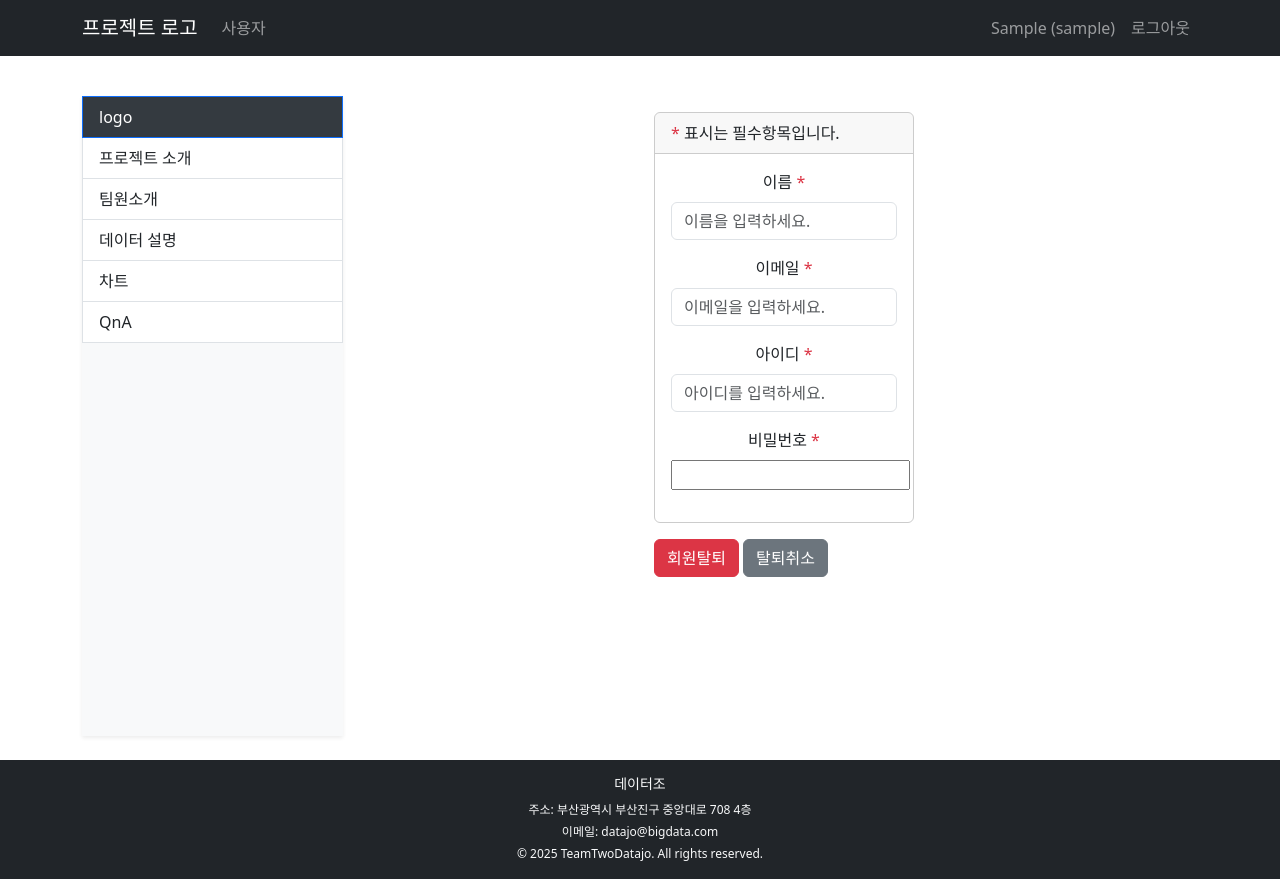
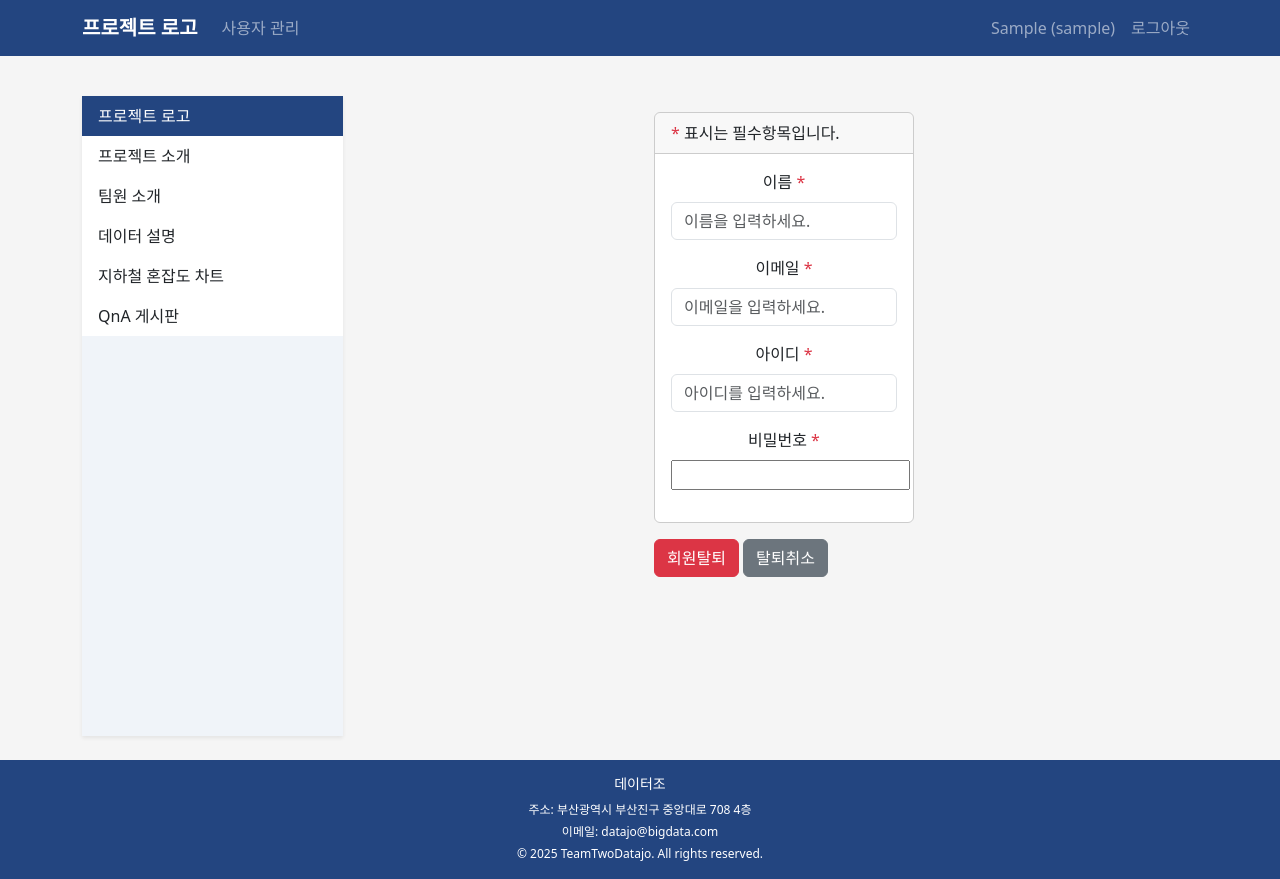
Before and after one commit to compass149/MetroBigDataInsights, a Django app: page /auth/delete-account/ in a window 1280 px wide. Run offline with Django 5.2, Linux system fonts and the light colour scheme; the visitor is signed in with stand-in values (Sample User, id 1); some libraries are stand-ins or nearby versions.

Commit message:
[style] 사이드바 수정

```diff
--- a/mysite/templates/base.html
+++ b/mysite/templates/base.html
@@ -12,6 +12,32 @@
     <style>
         body {
             padding-top: 80px;
+            background-color: #f5f5f5; /* 지하철 느낌을 살리기 위해 밝은 배경색 */
+        }
+        .navbar {
+            background-color:rgb(35, 69, 128); /* 서울 지하철 블루 */
+        }
+        .navbar-brand {
+            font-weight: bold;
+            font-size: 1.25rem;
+            color: #fff !important;
+        }
+        .list-group-item {
+            border: none;
+            transition: background-color 0.3s ease;
+        }
+        .list-group-item:hover {
+            background-color: #d9e8f5;
+        }
+        .list-group-item.active {
+            background-color: rgb(35, 69, 128);;
+            color: white;
+        }
+        footer {
+            background-color: rgb(35, 69, 128);; /* 지하철 블루 */
+        }
+        footer h6, footer p {
+            color: #ffffff;
         }
     </style>
     {% block style %}{% endblock %}
@@ -19,7 +45,7 @@
 <body>
     <div class="container">
         <!-- 상단 네비게이션 바 -->
-        <nav class="navbar navbar-expand-md navbar-dark fixed-top bg-dark">
+        <nav class="navbar navbar-expand-md navbar-dark fixed-top">
             <div class="container">
                 <a class="navbar-brand" href="{% url 'intro:index' %}">프로젝트 로고</a>
                 <button class="navbar-toggler collapsed" type="button"
@@ -31,7 +57,7 @@
                     <ul class="navbar-nav me-auto mb-2 mb-md-0">
                         {% if user.is_authenticated and user.is_staff %}
                         <li class="nav-item">
-                            <a class="nav-link" href="{% url 'users:list' %}">사용자</a>
+                            <a class="nav-link" href="{% url 'users:list' %}">사용자 관리</a>
                         </li>
                         {% endif %}
                     </ul>
@@ -62,16 +88,16 @@
         <div class="row mt-3">
             <!-- 사이드바 영역 -->
             <div class="col-md-3">
-        <div class="list-group rounded-0 shadow-sm" style="height: 80vh; overflow-y: auto; background-color: #f8f9fa;">
-            <!-- 원하는 메뉴 항목들 -->
-            <a href="#" class="list-group-item list-group-item-action active" style="background-color: #343a40; color: #fff;">
-                logo
+                <div class="list-group rounded-0 shadow-sm" style="height: 80vh; overflow-y: auto; background-color: #f0f4f9;">
+                    <!-- 메뉴 항목 -->
+                    <a href="#" class="list-group-item list-group-item-action active">
+                        프로젝트 로고
                     </a>
                     <a href="{% url 'intro:index' %}" class="list-group-item list-group-item-action">프로젝트 소개</a>
-            <a href="{% url 'intro:member' %}" class="list-group-item list-group-item-action">팀원소개</a>
+                    <a href="{% url 'intro:member' %}" class="list-group-item list-group-item-action">팀원 소개</a>
                     <a href="{% url 'intro:data_source' %}" class="list-group-item list-group-item-action">데이터 설명</a>
-            <a href="{% url 'intro:chart' %}" class="list-group-item list-group-item-action">차트</a>
-            <a href="{% url 'posts:list' %}" class="list-group-item list-group-item-action">QnA</a>
+                    <a href="{% url 'intro:chart' %}" class="list-group-item list-group-item-action">지하철 혼잡도 차트</a>
+                    <a href="{% url 'posts:list' %}" class="list-group-item list-group-item-action">QnA 게시판</a>
                 </div>
             </div>
 
@@ -114,6 +140,8 @@
 
     </div>
 
+    </div>
+
     <!-- 부트스트랩 JS -->
     <script src="https://cdn.jsdelivr.net/npm/bootstrap@5.3.3/dist/js/bootstrap.bundle.min.js"></script>
     <!-- JQUERY -->
@@ -143,7 +171,7 @@
     {% block script %}{% endblock %}
 </body>
 <!-- Footer 영역 -->
-<footer class="bg-dark text-light mt-4">
+<footer class=" text-light mt-4">
     <div class="container py-3 text-center">
         <div class="row">
             <div class="col-12">
```
Lines whose indentation alone changed are shown as unchanged.
